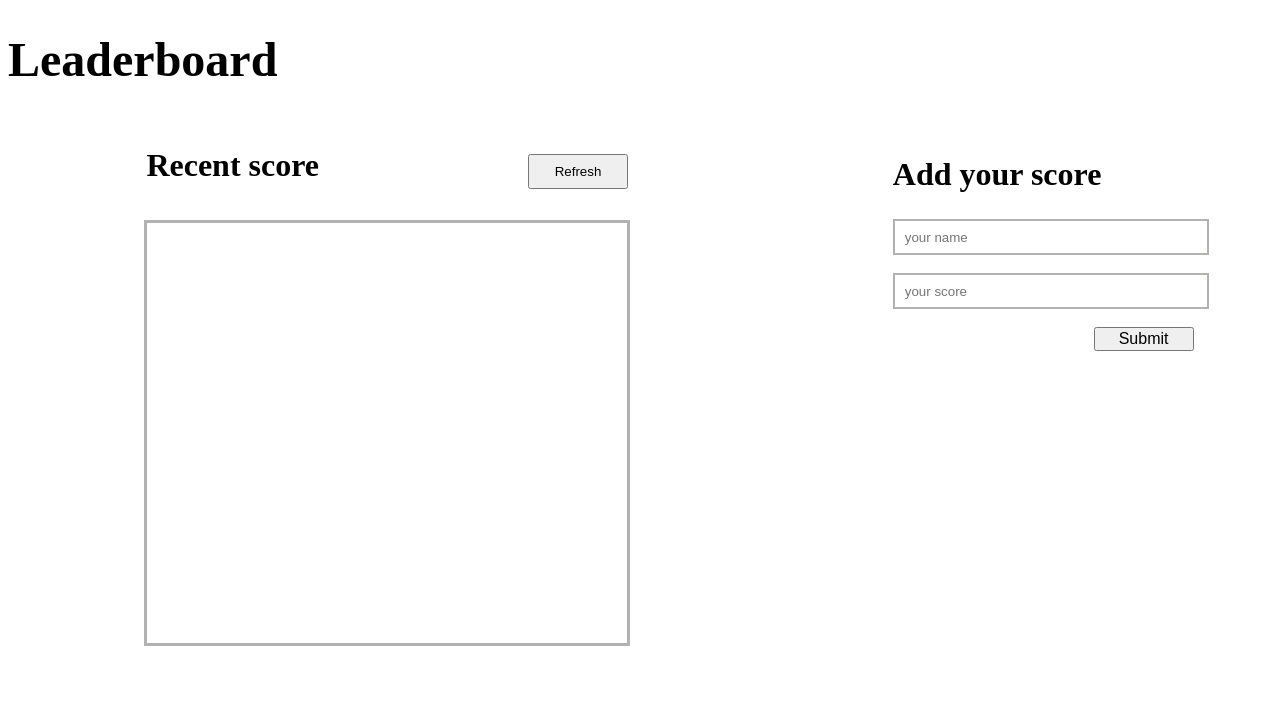
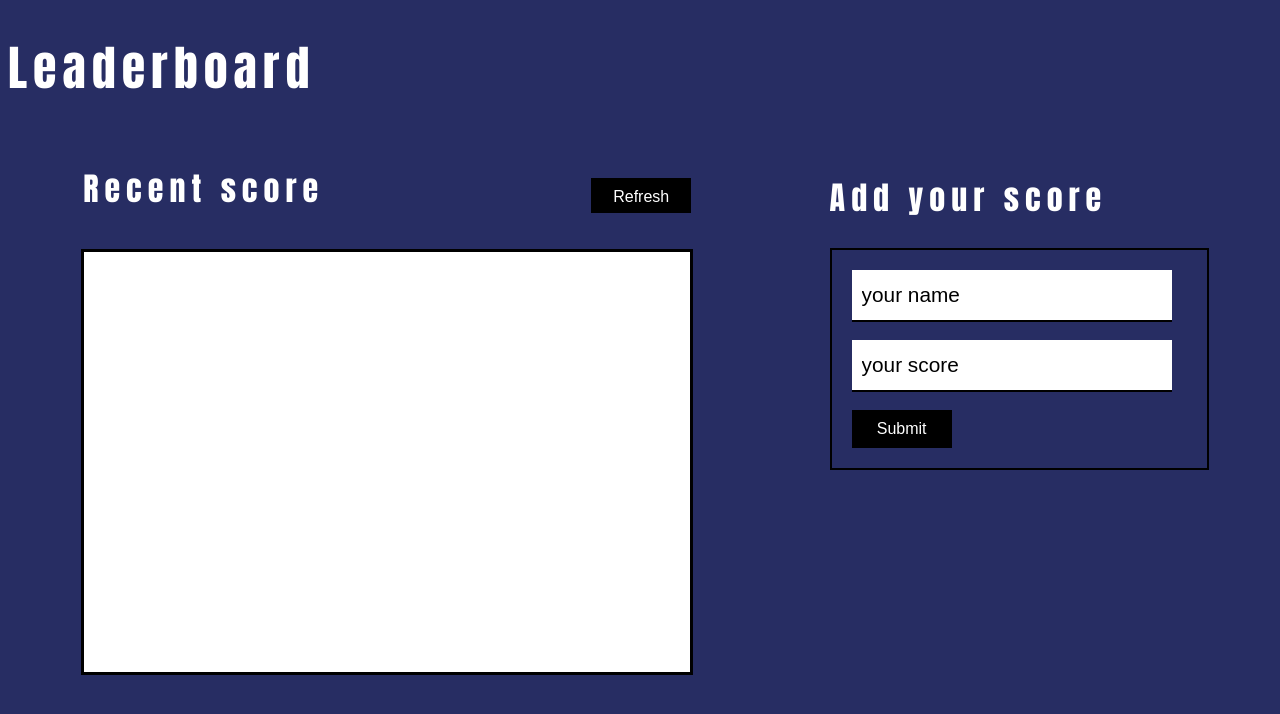
Before and after one commit to asifaminisonline/leaderboard, a website built with webpack: page src/index.html in a window 1280 px wide. Built offline with nearby package versions, Linux system fonts and the light colour scheme; no server answers.

Commit message:
Add more styles to leader board app

```diff
--- a/src/style.css
+++ b/src/style.css
@@ -1,11 +1,12 @@
 body {
+  background-color: rgb(39, 45, 99);
   overflow-x: hidden;
 }
 
 #leaderboard {
   padding: 10px;
   margin: 10px;
-  border: 3px solid rgb(179, 178, 178);
+  border: 3px solid #000;
   min-height: 400px;
 }
 
@@ -24,9 +25,10 @@ h3 {
 
 #leaderboard,
 .change-style:nth-child(odd) {
-  background-color: #f2f2f2;
+  background-color: rgb(39, 45, 99);
   list-style: none;
   font-size: 1.4rem;
+  color: #fff;
 }
 
 #leaderboard,
@@ -48,20 +50,13 @@ h1 {
 
 .left {
   text-align: left;
-  width: 40%;
+  width: 50%;
 }
 
 .right {
   margin-top: 10px;
-  width: 20%;
+  width: 30%;
   text-align: left;
-}
-
-input {
-  width: 300px;
-  height: 30px;
-  border: 2px solid #b3b0b0;
-  padding-left: 10px;
 }
 
 #recent-score {
@@ -72,14 +67,51 @@ input {
 }
 
 .refreshing {
-  width: 100px;
   height: 35px;
   margin-top: 5px;
 }
 
-.submit-btn {
+.submit-btn,
+.refreshing {
   font-size: 1rem;
   width: 100px;
-  float: right;
-  margin-right: -48px;
+  font-family: "Montserrat", sans-serif;
+  color: #fff;
+  background-color: #000;
+  border: none;
+  padding: 10px 20px;
+  cursor: pointer;
 }
+
+.submit-btn:hover,
+.refreshing:hover {
+  color: #fff;
+  background-color: rgb(27, 27, 27);
+}
+
+h1,
+h2,
+h3 {
+  font-family: Impact, Haettenschweiler, 'Arial Narrow Bold', sans-serif;
+  color: #fff;
+  letter-spacing: 6px;
+}
+
+form {
+  border: 2px solid #000;
+  padding: 20px;
+}
+
+input {
+  border: none;
+  border-bottom: 2px solid #000;
+  font-size: 1.3rem;
+  padding: 10px;
+  width: 300px;
+  height: 30px;
+  font-family: "Montserrat", sans-serif;
+}
+
+::placeholder {
+  color: rgb(0, 0, 0);
+}
```
Also changed, not shown: dist/bundle.js.
